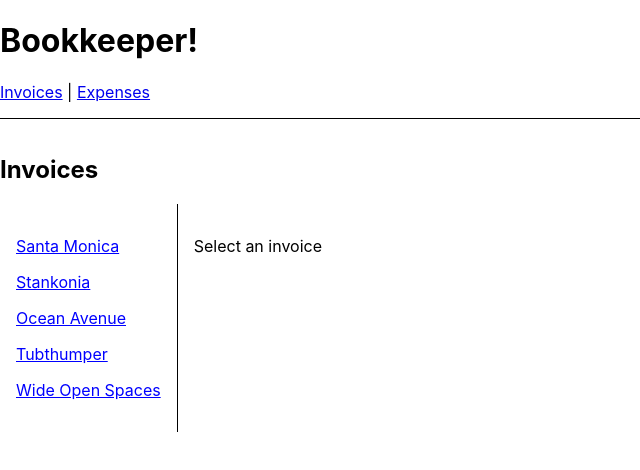
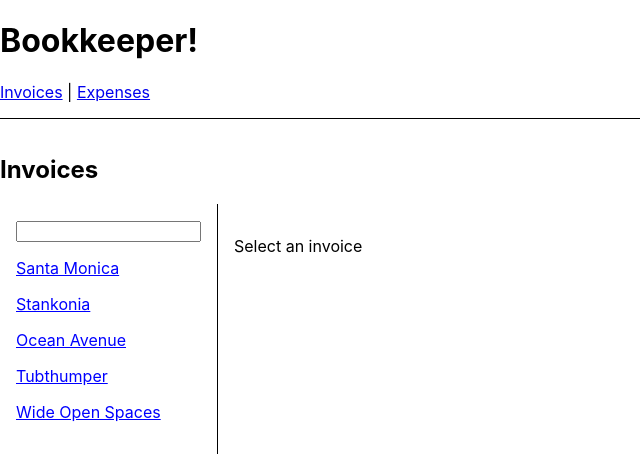
Before and after one commit to jcarlosj/tutorial-react-router-v6, a React (Create React App) app: page /invoices in a window 1280 px wide. Shown: the top 470 px of the page, without its empty margins (0-640 px from the left). Built offline with nearby package versions, Linux system fonts and the light colour scheme.

Commit message:
[+] Invoices: Filtra usando parámetro de búsqueda (useSearchParams)

```diff
--- a/src/routes/Invoices.jsx
+++ b/src/routes/Invoices.jsx
@@ -1,10 +1,12 @@
-import { NavLink, Outlet } from 'react-router-dom';
+import { NavLink, Outlet, useSearchParams } from 'react-router-dom';
 
 import { getInvoices } from "../data";
 
 export default function Invoices() {
 
-    let invoices = getInvoices();
+    let
+        invoices = getInvoices(),
+        [ searchParams, setSearchParams ] = useSearchParams();  // * useSearchParams: Establecemos el valor de la entrada a lo que sea que esté en el parámetro de búsqueda de filtro (¡es como useState, pero en URLSearchParams en su lugar!)
 
     return (
         <main style={{ padding: "1rem 0" }}>
@@ -16,7 +18,31 @@
                         padding: "1rem",
                     }}
                 >
-                    {   invoices.map( ( invoice ) => (
+                    <input
+                        value={ searchParams.get( 'filter' ) || '' }
+                        onChange={ ( event ) => {
+                            let filter = event.target.value;
+
+
+                            if ( filter )
+                                setSearchParams({ filter });    // * setSearchParams() está poniendo los '?filter=...' parámetros de búsqueda en la URL y volviendo a renderizar el enrutador.
+                            else
+                                setSearchParams({});
+
+                        }}
+                    />
+
+                    {   invoices
+                            .filter( ( invoice ) => {           // * Filtramos nuestra lista de facturas según el parámetro de búsqueda de filtro.
+                                let filter = searchParams.get( 'filter' );
+
+                                if ( ! filter ) return true;
+
+                                let name = invoice.name.toLowerCase();
+
+                                return name.startsWith( filter.toLowerCase() );
+                            })
+                            .map( ( invoice ) => (
                             <NavLink
                                 className={ ({ isActive }) => isActive ? "link link-red" : "link link-blue" }
                                 to={ `/invoices/${ invoice.number }` }
```
